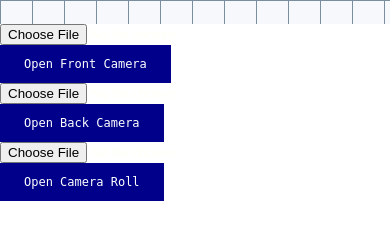
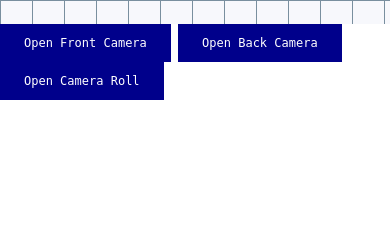
Before and after one commit to pagodingo/danswof, a plain HTML site: page index.html in a window 390 px wide. Drawn offline with Linux system fonts and the light colour scheme; some packages are replaced by stand-ins of ours; a script that the page names is missing.

Commit message:
[ mobile - hide camera inputs ]

```diff
--- a/index.html
+++ b/index.html
@@ -490,15 +490,15 @@
         <div class="left">
           <div id="wof-alpha-canvas" class="canvas"></div>
           <div class="mobile" style="display:none">
-            <input type="file" accept="image/*" capture="user" id="front-camera">
+            <input type="file" accept="image/*" capture="user" id="front-camera" style="display: none">
             <label for="photo">
               Open Front Camera
             </label>
-            <input type="file" accept="image/*" capture="environment" id="back-camera">
+            <input type="file" accept="image/*" capture="environment" id="back-camera" style="display: none">
             <label for="photo">
               Open Back Camera
             </label>
-            <input type="file" accept="image/*">
+            <input type="file" accept="image/*" style="display: none">
             <label for="photo">
               Open Camera Roll
             </label>
```
